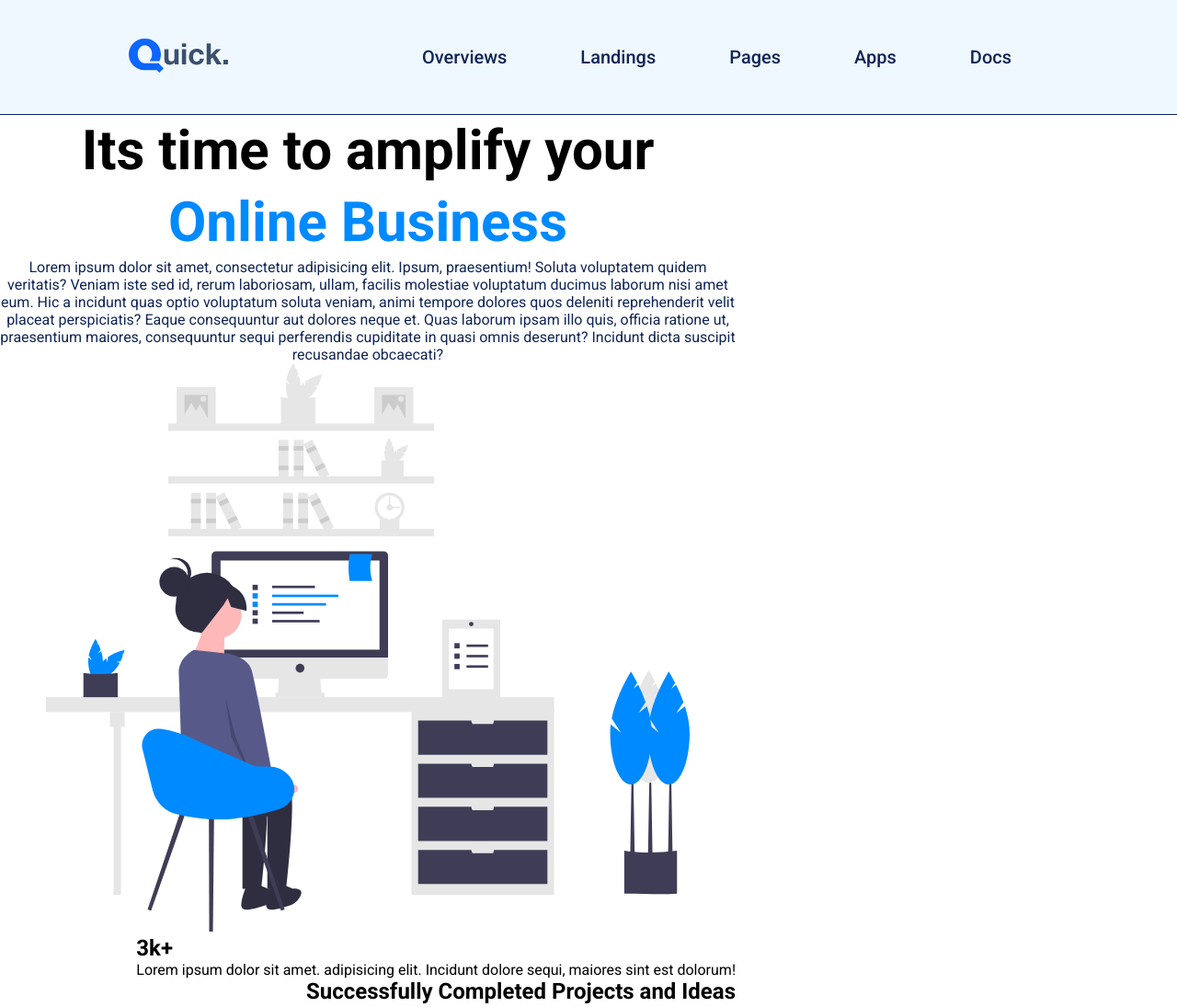
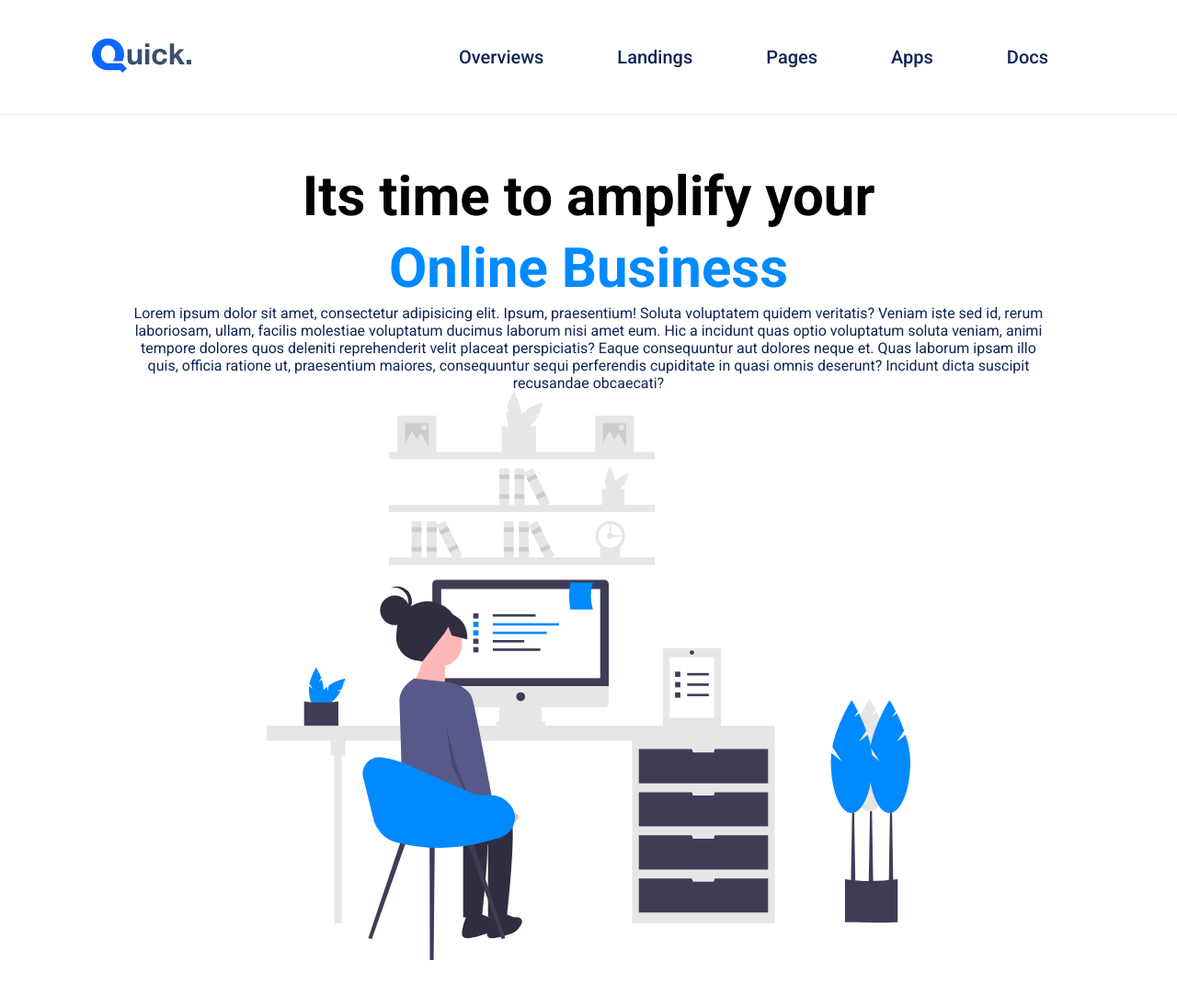
Before and after one commit to ummesalmaali/quick-project, a plain HTML site: page index.html in a window 1280 px wide. Shown: the top 1095 px of the page at 92% size. Drawn offline with Linux system fonts and the light colour scheme.

Commit message:
banner section

```diff
--- a/style.css
+++ b/style.css
@@ -9,11 +9,7 @@
   --navy-blue: #102556;
   --red: #f05766;
 }
-.container {
-  max-width: 1200px;
-  margin: auto;
-  color: black;
-}
+
 img {
   max-width: 100%;
 }
@@ -21,9 +17,8 @@ body {
   font-family: "Roboto", sans-serif;
 }
 header {
-  background: aliceblue;
   padding: 30px 0;
-  border-bottom: 1px solid var(--navy-blue);
+  border-bottom: 1px solid #10255615;
 }
 .container {
   padding: 0 100px;
@@ -68,9 +63,11 @@ nav ul li a:hover {
 /* banner section */
 
 .banner-section {
+  padding: 50px 0;
 }
 .container-sm {
-  max-width: 800px;
+  max-width: 1000px;
+  margin: auto;
 }
 .banner {
   text-align: center;
```
